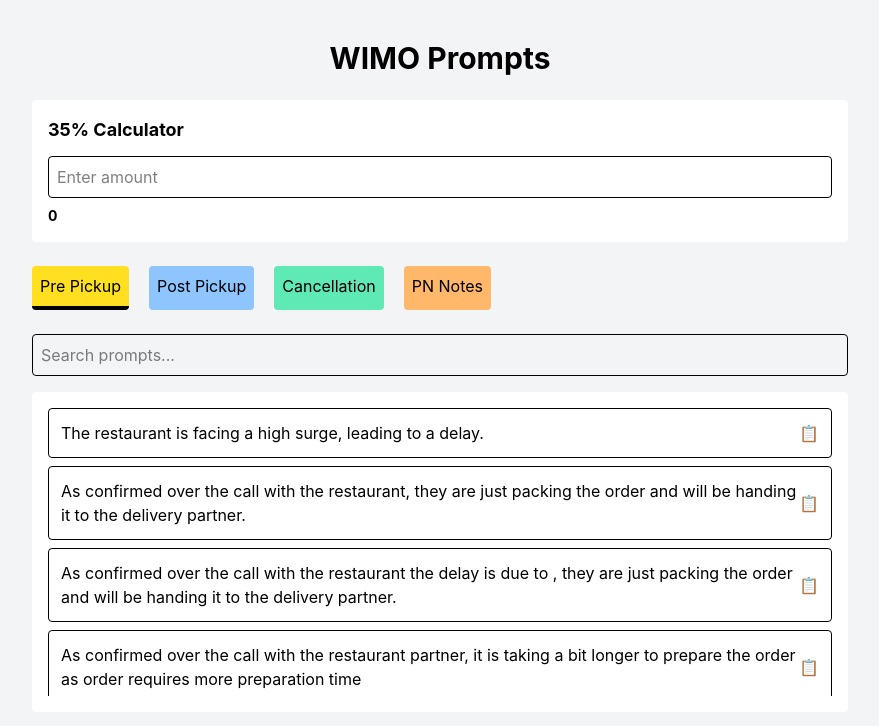
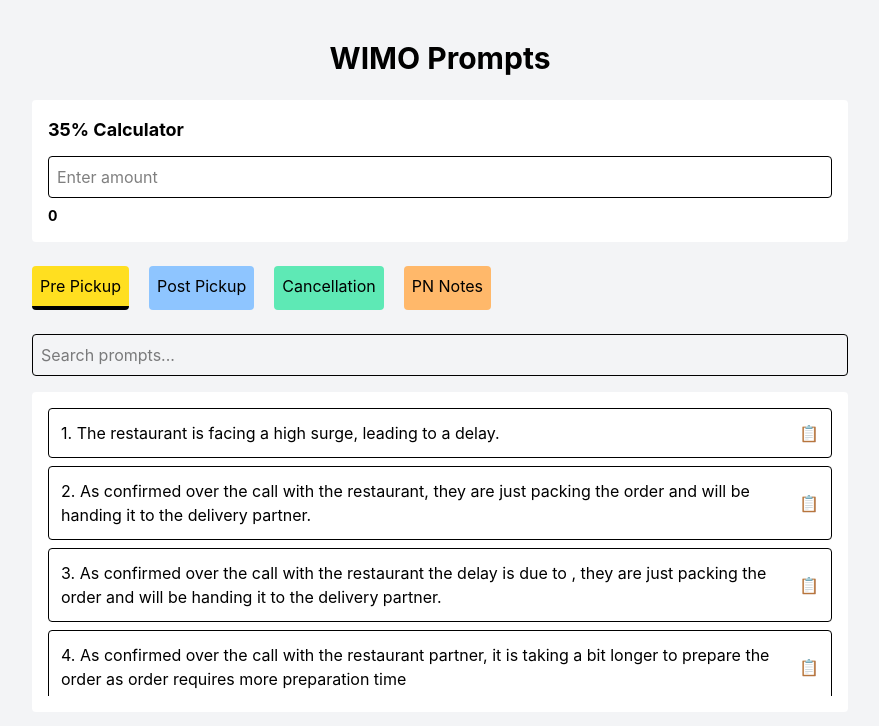
Before and after one commit to MOHDNEHALKHAN/wimo-prompts, a React (Vite) app: page / in a window 1280 px wide. Shown: the top 726 px of the page, without its empty margins (200-1079 px from the left). Built offline with nearby package versions, Linux system fonts and the light colour scheme.

Commit message:
Added numbering in prompts

```diff
--- a/src/pages/Home.jsx
+++ b/src/pages/Home.jsx
@@ -88,7 +88,7 @@ function Home() {
                 key={index}
                 className="flex justify-between border p-3 mb-2 rounded"
               >
-                <span>{prompt}</span>
+                <span>{index + 1}. {prompt}</span>
 
                 <button onClick={() => copyPrompt(prompt)}>
                   📋
```
